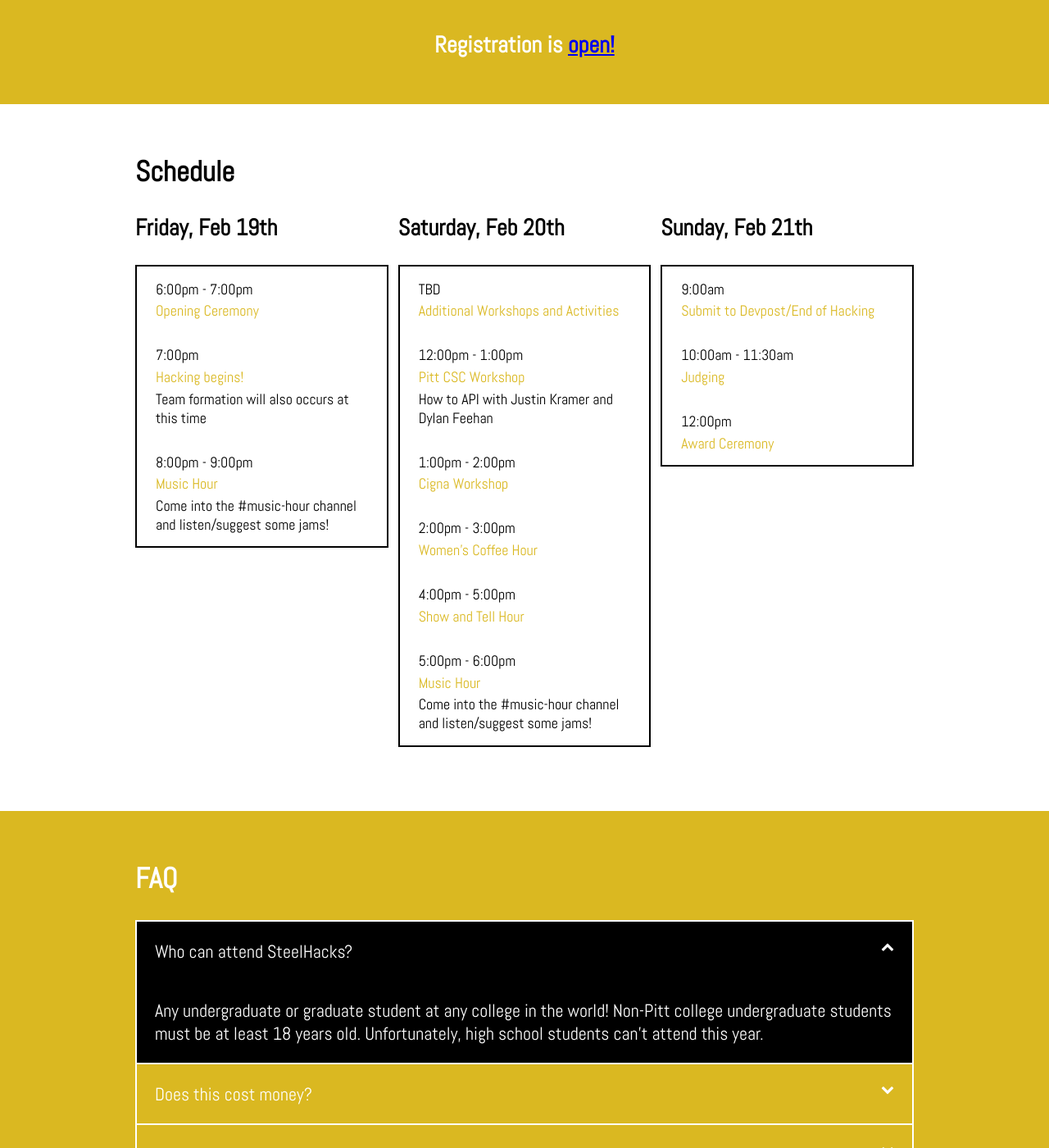
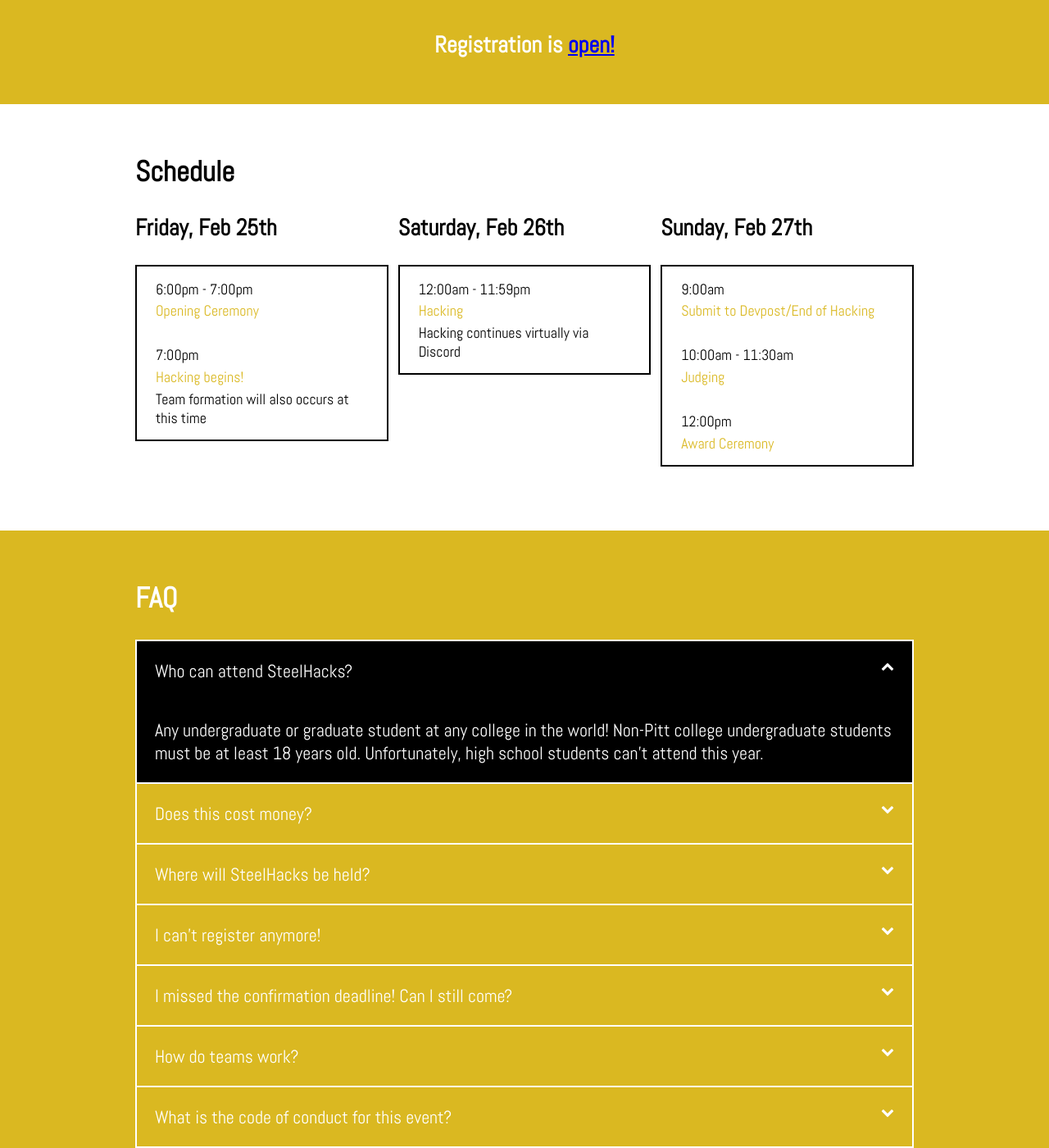
Before and after one commit to SteelHeads/steelhacks.com, a Jekyll site: the page built from index.html, in a window 1280 px wide and 1400 px high, scrolled down 940 px. Shown: the whole window at 82% size. Built offline with Jekyll 4.4.1, drawn with Linux system fonts in a browser that asks for light colours.

Commit message:
removed most events and changed dates

```diff
--- a/_data/events.yml
+++ b/_data/events.yml
@@ -1,4 +1,4 @@
-- date: 'Friday, Feb 19th'
+- date: 'Friday, Feb 25th'
   events:
     - time: '6:00pm - 7:00pm'
       title: 'Opening Ceremony'
@@ -9,44 +9,16 @@
       description: |
         Team formation will also occurs at this time
 
-    - time: '8:00pm - 9:00pm'
-      title: 'Music Hour'
+
+- date: 'Saturday, Feb 26th'
+  events:
+    - time: '12:00am - 11:59pm'
+      title: 'Hacking'
       description: |
-        Come into the #music-hour channel and listen/suggest some jams!
+        Hacking continues virtually via Discord
 
 
-- date: 'Saturday, Feb 20th'
-  events:
-    - time: 'TBD'
-      title: 'Additional Workshops and Activities'
-      description: |
-
-
-    - time: '12:00pm - 1:00pm'
-      title: 'Pitt CSC Workshop'
-      description: |
-        How to API with Justin Kramer and Dylan Feehan
-
-    - time: '1:00pm - 2:00pm'
-      title: 'Cigna Workshop'
-      description: |
-
-    - time: '2:00pm - 3:00pm'
-      title: "Women's Coffee Hour"
-      description: |
-
-
-    - time: '4:00pm - 5:00pm'
-      title: 'Show and Tell Hour'
-      description: |
-
-    - time: '5:00pm - 6:00pm'
-      title: 'Music Hour'
-      description: |
-        Come into the #music-hour channel and listen/suggest some jams!
-
-
-- date: 'Sunday, Feb 21th'
+- date: 'Sunday, Feb 27th'
   events:
     - time: '9:00am'
       title: 'Submit to Devpost/End of Hacking'
```
